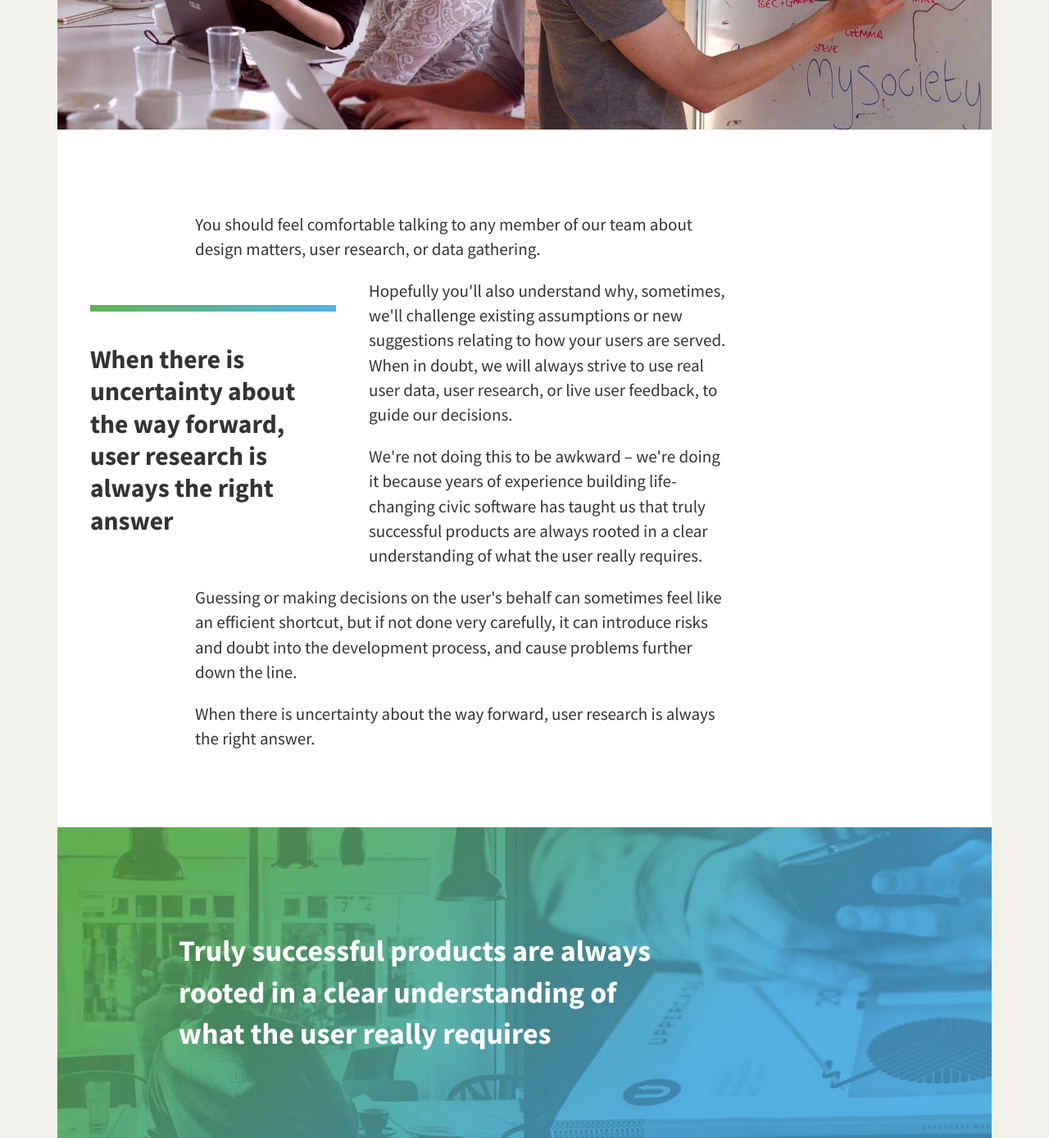
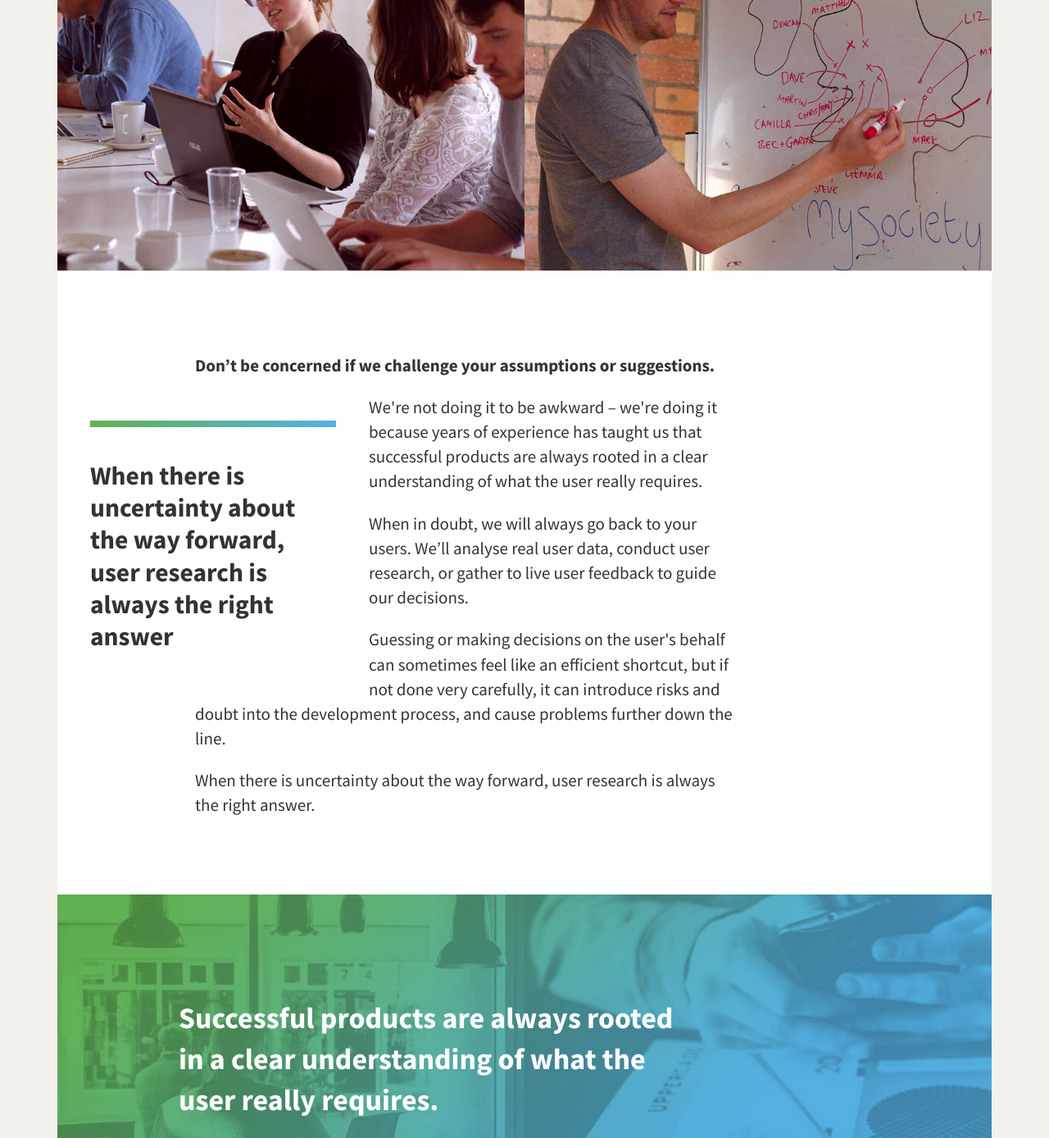
Before and after one commit to mysociety/mysociety.github.io, a Jekyll site: the page built from welcome-to-design.html, in a window 1280 px wide and 1400 px high, scrolled down 1887 px, cut to the strip 0-1388 px from the top of the window. Shown: the whole strip at 82% size. Built offline with Jekyll 4.4.1, drawn with Linux system fonts in a browser that asks for light colours; some of the changed text lies outside the part shown.

Commit message:
Update with myf's copy

```diff
--- a/welcome-to-design.html
+++ b/welcome-to-design.html
@@ -12,9 +12,10 @@
 
 <div class="page">
     <div class="intro-section">
-        <h1>At mySociety, design is everyone's responsibility</h1>
-        <p>mySociety has a long history of making complex and unfriendly systems like government, FOI, and personal finances, simple and easy to use.</p>
-        <p>We've been able to do that because every member of our team combines user research and data, with their own expertise and industry best practices, to make brilliantly simple solutions to some really hard problems.</p>
+        <h1>At mySociety, design is everyone&rsquo;s responsibility</h1>
+        <p>mySociety has a long history of transforming unfriendly digital systems into tools that are a pleasure to use. We’ve worked with governments, charities, big business and, of course, many partner projects around the world.</p>
+        <p>We’re accustomed to taking complex interfaces, user irritants and poor design choices, and replacing them with a simple, usable online experience.</p>
+        <p>We can do that because every member of our team brings a special combination of skills to the table: user research, data, their own expertise and industry best practices. You can talk to any member of our team about design matters, user research, or data gathering. Together, we can always find simple solutions for even the hardest of problems.</p>
         <p>Design is the application of research, user data, expertise and best practice, to reach an optimal solution to a problem.</p>
         <p>In that sense, every mySociety employee is a designer.</p>
 
@@ -33,21 +34,16 @@
       </div>
     </div>
     <div class="body-section">
-
-
-        <p>You should feel comfortable talking to any member of our team about design matters, user research, or data gathering.
-        </p>
+        <p><strong>Don’t be concerned if we challenge your assumptions or suggestions.</strong>
+        </h2>
         <blockquote class="pullquote">When there is uncertainty about the way forward, user research is always the right answer</blockquote>
-        <p>Hopefully you'll also understand why, sometimes, we'll challenge existing assumptions or new suggestions relating to how your users are served. When in doubt, we will always strive to use real user data, user research, or live user feedback, to guide our decisions.</p>
-
-        <p>We're not doing this to be awkward – we're doing it because years of experience building life-changing civic software has taught us that truly successful products are always rooted in a clear understanding of what the user really requires.</p>
-
-        <p>Guessing or making decisions on the user's behalf can sometimes feel like an efficient shortcut, but if not done very carefully, it can introduce risks and doubt into the development process, and cause problems further down the line.
-        </p>
+        <p>We're not doing it to be awkward – we're doing it because years of experience has taught us that successful products are always rooted in a clear understanding of what the user really requires.</p>
+        <p>When in doubt, we will always go back to your users. We’ll analyse real user data, conduct user research, or gather to live user feedback to guide our decisions.</p>
+        <p>Guessing or making decisions on the user's behalf can sometimes feel like an efficient shortcut, but if not done very carefully, it can introduce risks and doubt into the development process, and cause problems further down the line.</p>
         <p>When there is uncertainty about the way forward, user research is always the right answer.</p>
     </div>
     <div class="big-quote big-quote--people">
-      <blockquote>Truly successful products are always rooted in a clear understanding of what the user really requires</blockquote>
+      <blockquote>Successful products are always rooted in a clear understanding of what the user really requires.</blockquote>
     </div>
 
 <div class="body-section">
```
Also changed, not shown: other parts of welcome-to-design.html (+2 -2 lines).
